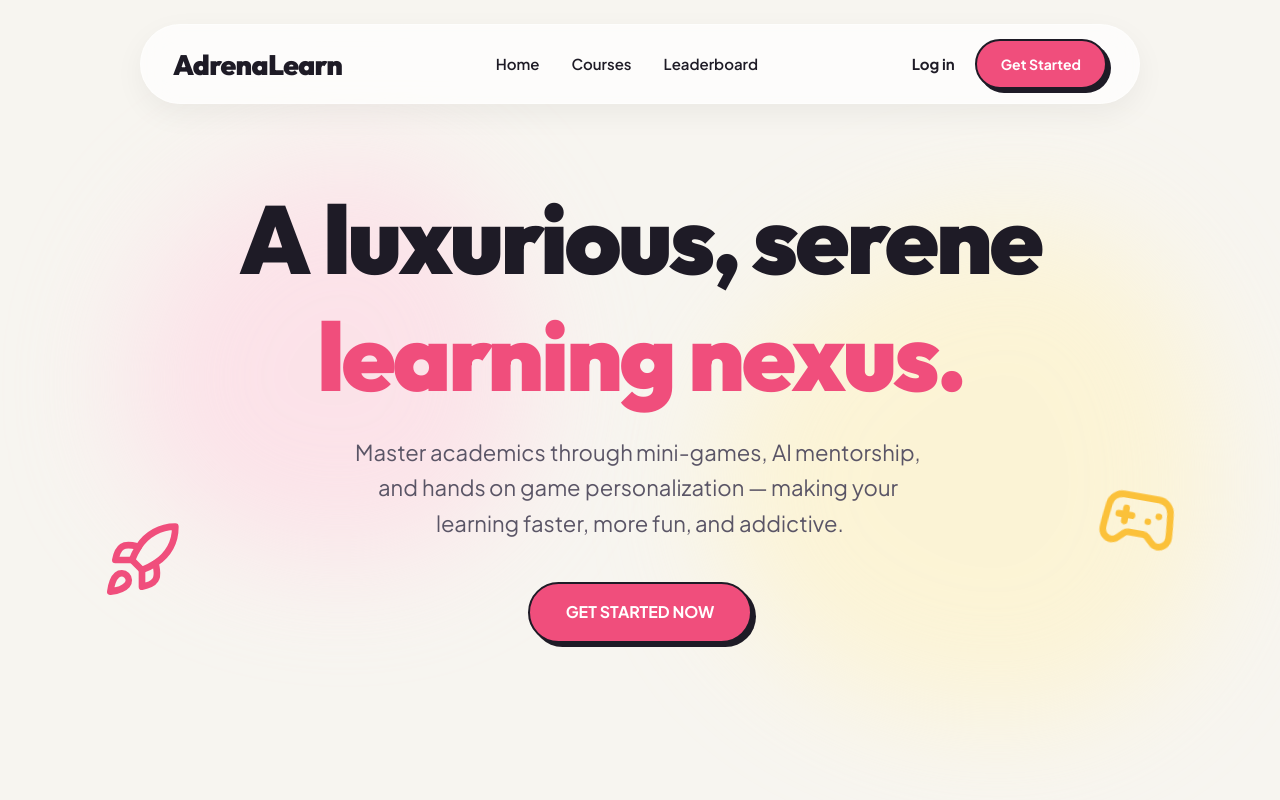
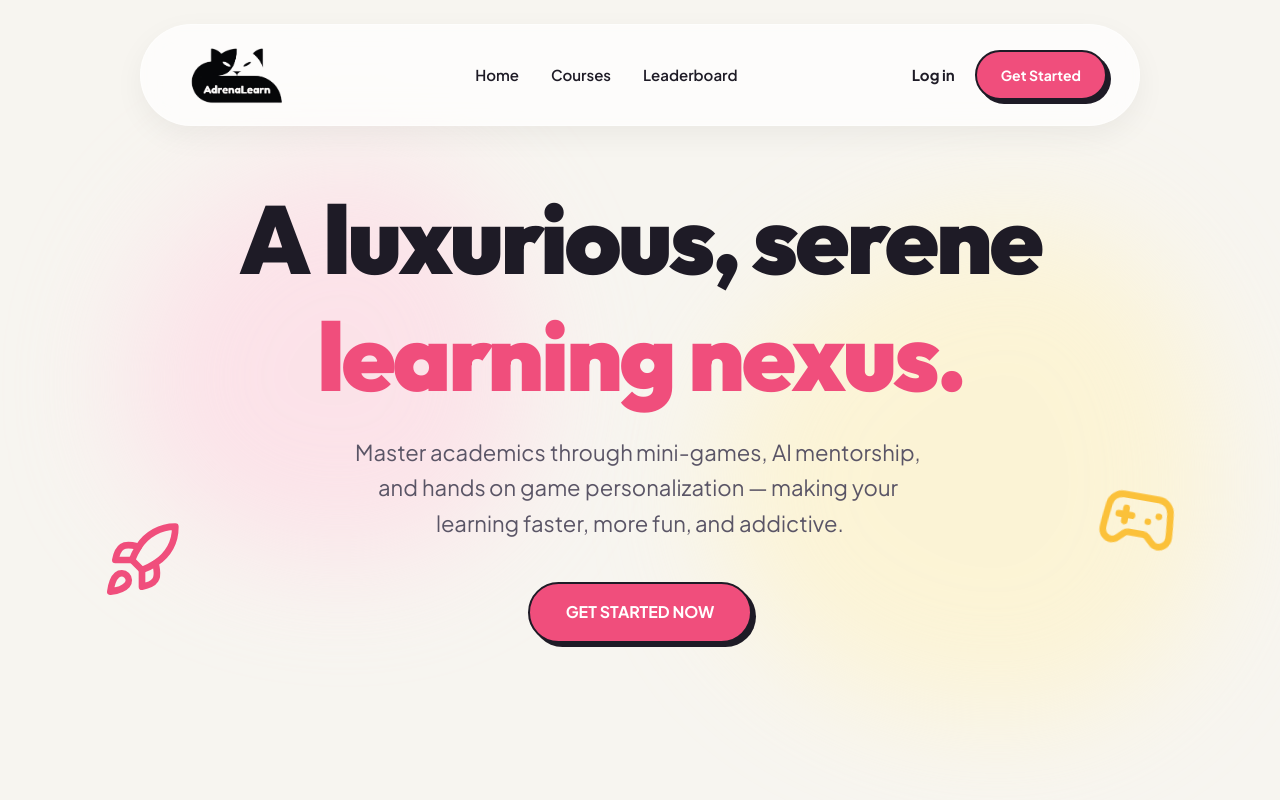
Before and after one commit to Suraj-driod/AdrenaLearn, a Next.js app: page / in a window 1280 px wide. Shown: the top 800 px of the page. Built offline with nearby package versions, Linux system fonts and the light colour scheme; no server answers.

Commit message:
changed logo

```diff
--- a/src/app/components/Sidebar.js
+++ b/src/app/components/Sidebar.js
@@ -1,6 +1,7 @@
 'use client'
 import { useState } from 'react'
 import Link from 'next/link'
+import Image from 'next/image'
 import { usePathname, useRouter } from 'next/navigation'
 import { LayoutDashboard, BookOpen, Trophy, UserCircle, Brain, Menu, X, LogOut } from 'lucide-react'
 import { signOut } from 'firebase/auth'
@@ -43,7 +44,9 @@ export default function Sidebar({ collapsed = false } = {}) {
         <>
           {/* Mobile top bar */}
           <div className="lg:hidden fixed top-0 left-0 right-0 z-50 bg-white/80 backdrop-blur-xl border-b-2 border-[#eae5d9] px-4 py-3 flex items-center justify-between">
-            <Link href="/" className="font-[Outfit] text-xl font-black">AdrenaLearn</Link>
+            <Link href="/" className="flex items-center">
+              <Image src="/assets/AdrenaLearn-Logo.png" alt="AdrenaLearn Logo" width={128} height={90} className="w-24 md:w-32 h-auto" priority />
+            </Link>
             <button onClick={() => setOpen(!open)} className="text-[#1e1b26]">
               {open ? <X className="w-6 h-6" /> : <Menu className="w-6 h-6" />}
             </button>
@@ -67,8 +70,10 @@ export default function Sidebar({ collapsed = false } = {}) {
             <Link href="/" className="font-[Outfit] text-lg font-black text-[#fbc13a]" aria-label="AdrenaLearn Home">A</Link>
           </div>
         ) : (
-          <div className="p-6">
-            <Link href="/" className="font-[Outfit] text-2xl font-black text-[#1e1b26]">AdrenaLearn</Link>
+          <div className="p-6 flex items-center justify-center">
+            <Link href="/">
+              <Image src="/assets/AdrenaLearn-Logo.png" alt="AdrenaLearn Logo" width={160} height={90} className="w-32 h-auto" priority />
+            </Link>
           </div>
         )}
 
--- a/src/app/layout.js
+++ b/src/app/layout.js
@@ -2,7 +2,7 @@ import "./globals.css";
 import { AuthProvider } from "./context/AuthContext";
 
 export const metadata = {
-  title: "AdrenaLearn — Learn. Play. Conquer.",
+  title: "AdrenaLearn",
   description:
     "A gamified learning platform where students master coding through interactive lessons, mini-games, and AI-powered mentorship. Join 5000+ students on AdrenaLearn today.",
   keywords:
--- a/src/app/page.js
+++ b/src/app/page.js
@@ -24,6 +24,7 @@ import {
   BarChart3,
 } from "lucide-react";
 import Link from "next/link";
+import Image from "next/image";
 import ClickSpark from "@/react bits/clickSpark";
 
 /* ========================================
@@ -195,9 +196,16 @@ function Navbar() {
       <nav className="flex items-center justify-between bg-white/70 backdrop-blur-[16px] px-6 sm:px-8 py-3.5 rounded-full border border-white/40 shadow-[0_10px_30px_rgba(0,0,0,0.05)]">
         <Link
           href="/"
-          className="font-[Outfit] text-2xl sm:text-[28px] font-black tracking-tight text-[#1e1b26] no-underline"
+          className="flex items-center no-underline"
         >
-          AdrenaLearn
+          <Image
+            src="/assets/AdrenaLearn-Logo.png"
+            alt="AdrenaLearn Logo"
+            width={160}
+            height={90}
+            className="w-32 sm:w-32 h-auto"
+            priority
+          />
         </Link>
 
         <div className="hidden md:flex items-center gap-8">
```
Also changed, not shown: public/assets/AdrenaLearn-Logo.png (added). Lines whose indentation alone changed are shown as unchanged.
